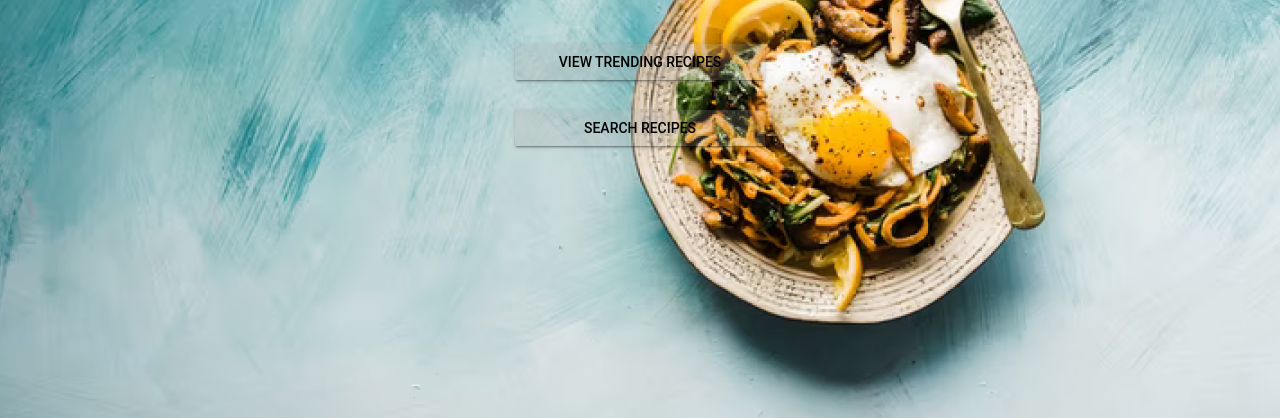
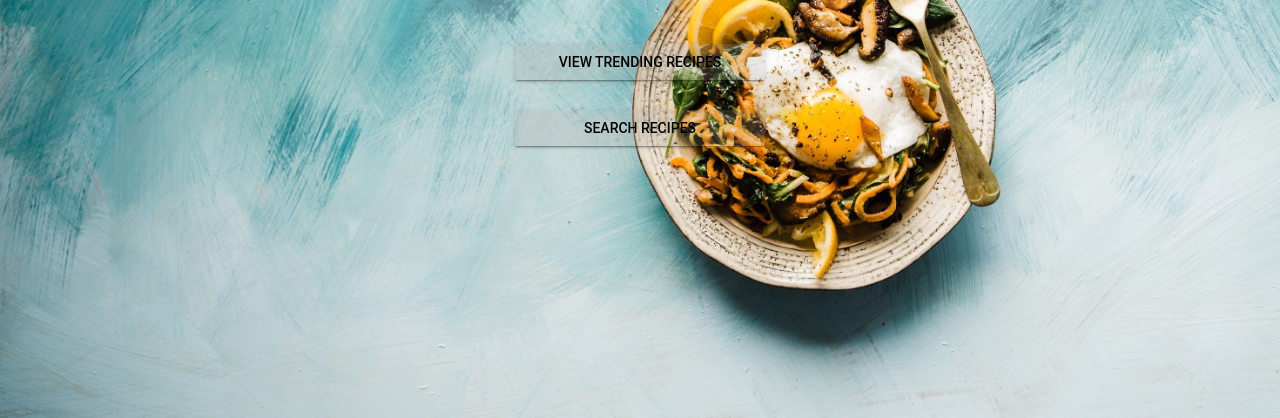
Before and after one commit to jasmincher/final-project-phase-1, a website built with Parcel: page index.html in a window 1280 px wide. Shown: the part 382-800 px from the top of the page. Built offline with nearby package versions, Linux system fonts and the light colour scheme.

Commit message:
Updated background image url for container

```diff
--- a/css/home.css
+++ b/css/home.css
@@ -1,3 +1,6 @@
+body{
+    background: initial;
+}
 #home-page-container{
     display: flex;
     flex-direction: column;
@@ -5,8 +8,9 @@
     width: 100vw;
     align-items: center;
     height: 100vh;
-    background: url(../images/recipe-desk-bg.png) no-repeat;
+    background: url(../images/recipe-desk-bg.jpeg) no-repeat;
     background-position: center;
+    background-size: cover;
     gap: 30px;
 }
 
```
